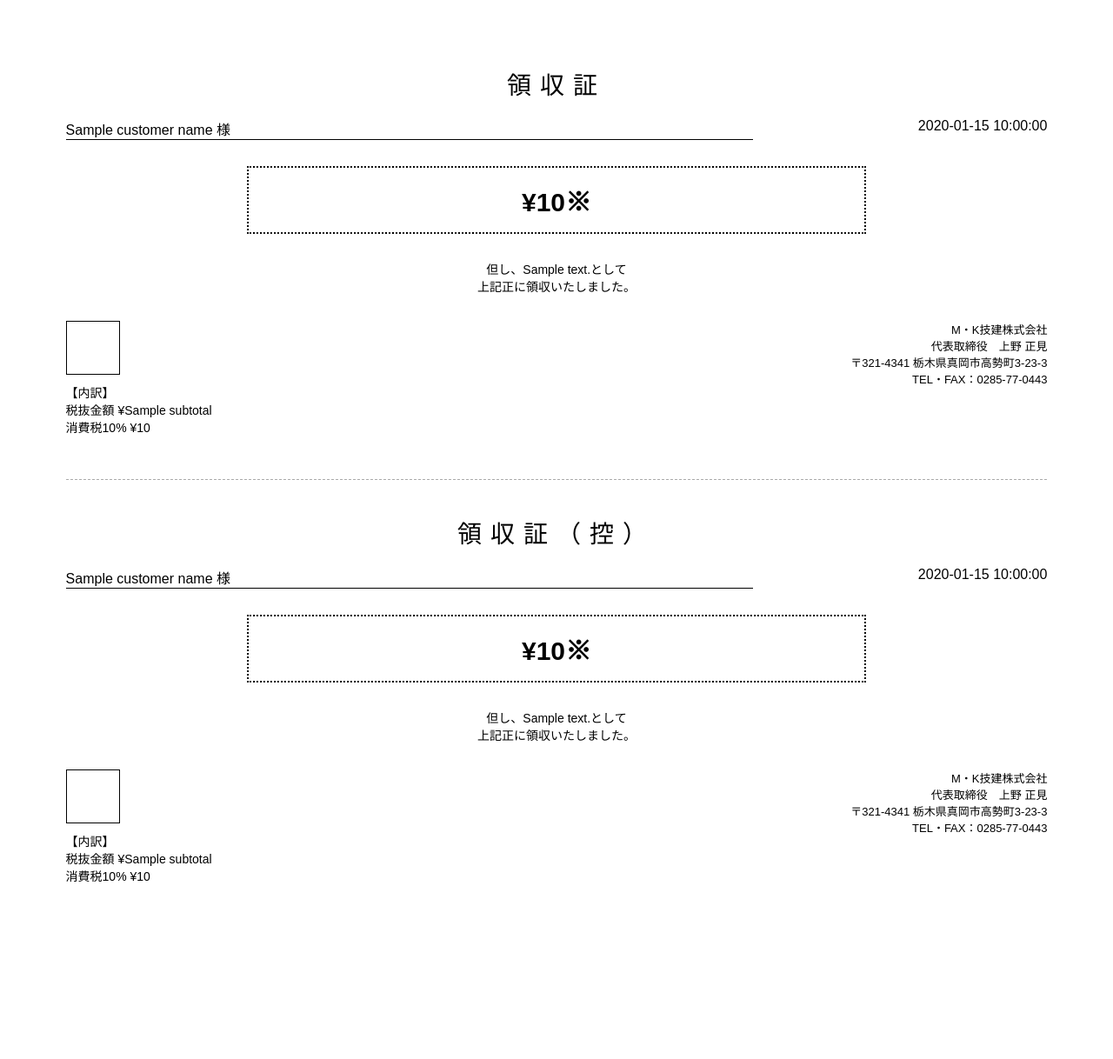
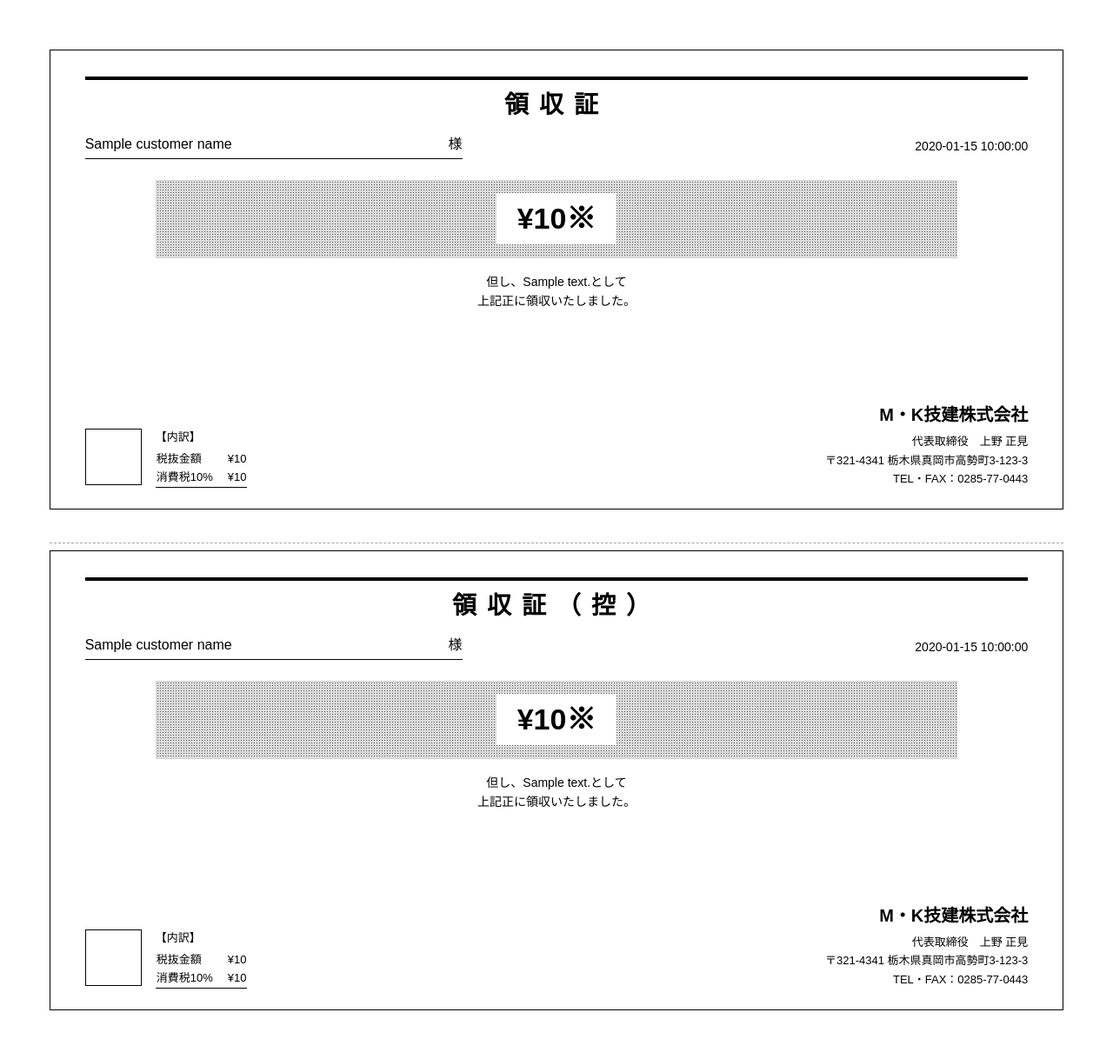
Before and after one commit to SoPheap-sketch/companyquotations, a FastAPI app: template app/templates/receipt_pdf.html in a window 1280 px wide. Shown: the whole page at 87% size. Before the commit the page ends 1015 px from the top, so only its background shows below. Run offline with FastAPI, Linux system fonts and the light colour scheme; the template is opened without the code that fills it: most values are stand-ins (such as "Sample title", 1, 10 or a date in 2020); parts of the project's set-up code (start-up, migrations or seed data) failed here and were passed over; some libraries are stand-ins or nearby versions.

Commit message:
interface

```diff
--- a/app/templates/receipt_pdf.html
+++ b/app/templates/receipt_pdf.html
@@ -2,189 +2,157 @@
 <html lang="ja">
 <head>
 <meta charset="utf-8">
+<script src="https://cdn.tailwindcss.com"></script>
+
 <style>
-@page { size: A4; margin: 0; }
-
+@page {
+    size: A4;
+    margin: 0;
+}
 body {
     font-family: "Meiryo", "MS Gothic", sans-serif;
-    margin: 0;
-    padding: 20mm;
-}
-
-.receipt-section {
-    margin-bottom: 50px;
-}
-
-/* TITLE */
-.title {
-    text-align: center;
-    font-size: 28px;
-    letter-spacing: 10px;
-    margin-bottom: 20px;
-}
-
-/* TOP */
-.top-info {
-    width: 100%;
-}
-
-.client-name {
-    float: left;
-    width: 70%;
-    font-size: 16px;
-    border-bottom: 1px solid #000;
-}
-
-.issue-date {
-    float: right;
-    width: 25%;
-    text-align: right;
-}
-
-/* CLEAR FLOAT */
-.clear { clear: both; }
-
-/* AMOUNT */
-.amount-box {
-    margin: 30px auto;
-    width: 60%;
-    border: 2px dotted #000;
-    text-align: center;
-    padding: 15px;
-    font-size: 30px;
-    font-weight: bold;
-}
-
-/* DESCRIPTION */
-.details {
-    text-align: center;
-    font-size: 14px;
-    margin-bottom: 30px;
-}
-
-/* BOTTOM LAYOUT */
-.bottom {
-    width: 100%;
-}
-
-.left {
-    float: left;
-    width: 50%;
-    font-size: 14px;
-}
-
-.right {
-    float: right;
-    width: 45%;
-    text-align: right;
-    font-size: 13px;
-}
-
-.stamp {
-    width: 60px;
-    height: 60px;
-    border: 1px solid #000;
-    margin-bottom: 10px;
-}
-
-/* CUT LINE */
-.cut-line {
-    border-top: 1px dashed #aaa;
-    margin: 40px 0;
+    -webkit-print-color-adjust: exact;
+    print-color-adjust: exact;
 }
 </style>
 </head>
 
-<body>
+<body class="bg-white p-[15mm]">
 
 <!-- ===== RECEIPT ===== -->
-<div class="receipt-section">
+<div class="border border-black p-[30px_40px] h-[140mm] relative mb-[10mm]">
 
-<div class="title">領収証</div>
+    <!-- TOP LINE -->
+    <div class="border-t-[4px] border-black mb-2"></div>
 
-<div class="top-info">
-    <div class="client-name">{{ customer_name }} 様</div>
-    <div class="issue-date">{{ issue_date }}</div>
+    <!-- TITLE -->
+    <div class="text-center text-[28px] font-bold tracking-[12px] mb-3">
+        領収証
     </div>
 
-<div class="clear"></div>
-
-<div class="amount-box">
-    ¥{{ "{:,}".format(amount|int) }}※
+    <!-- HEADER ROW -->
+    <div class="flex justify-between items-center mt-2">
+        <div class="flex justify-between border-b border-black w-[40%] text-[16px] pb-1">
+            <span>{{ customer_name }}</span>
+            <span>様</span>
+        </div>
+        <div class="text-[14px]">
+            {{ issue_date }}
+        </div>
     </div>
 
-<div class="details">
+    <!-- AMOUNT -->
+    <div class="mt-6 mx-auto w-[85%] h-[90px] flex items-center justify-center border border-gray-300"
+         style="background-image: radial-gradient(#555 0.8px, transparent 0.8px); background-size: 3px 3px; background-color:#dcdcdc;">
+        <div class="bg-white px-6 py-1 text-[34px] font-bold">
+            ¥{{ "{:,}".format(amount) }}※
+        </div>
+    </div>
+
+    <!-- DESCRIPTION -->
+    <div class="text-center text-[14px] leading-relaxed mt-4">
         但し、{{ description }}として<br>
         上記正に領収いたしました。
     </div>
 
-<div class="bottom">
+    <!-- BOTTOM -->
+    <div class="absolute bottom-6 left-10 right-10 flex justify-between items-end">
 
         <!-- LEFT -->
-    <div class="left">
-        <div class="stamp"></div>
+        <div class="flex items-start">
+            <div class="w-[65px] h-[65px] border border-black mr-4"></div>
 
-        【内訳】<br>
-        税抜金額 ¥{{ subtotal }}<br>
-        消費税10% ¥{{ tax }}
+            <div class="text-[13px]">
+                <div>【内訳】</div>
+                <table class="mt-1">
+                    <tr>
+                        <td class="pr-4">税抜金額</td>
+                        <td class="text-right">¥{{ "{:,}".format(subtotal) }}</td>
+                    </tr>
+                    <tr>
+                        <td class="pr-4 border-b border-black">消費税10%</td>
+                        <td class="text-right border-b border-black">¥{{ "{:,}".format(tax) }}</td>
+                    </tr>
+                </table>
+            </div>
         </div>
 
         <!-- RIGHT -->
-    <div class="right">
-        M・K技建株式会社<br>
-        代表取締役　上野 正見<br>
-        〒321-4341 栃木県真岡市高勢町3-23-3<br>
-        TEL・FAX：0285-77-0443
+        <div class="text-right text-[13px] leading-relaxed">
+            <div class="text-[20px] font-bold mb-1">
+                M・K技建株式会社
+            </div>
+            <div>代表取締役　上野 正見</div>
+            <div>〒321-4341 栃木県真岡市高勢町3-123-3</div>
+            <div>TEL・FAX：0285-77-0443</div>
         </div>
 
     </div>
 
-<div class="clear"></div>
-
 </div>
 
-<div class="cut-line"></div>
+<!-- CUT LINE -->
+<div class="border-t border-dashed border-gray-400 my-2"></div>
 
 <!-- ===== COPY ===== -->
-<div class="receipt-section">
+<div class="border border-black p-[30px_40px] h-[140mm] relative">
 
-<div class="title">領収証（控）</div>
+    <div class="border-t-[4px] border-black mb-2"></div>
 
-<!-- SAME CONTENT -->
-<div class="top-info">
-    <div class="client-name">{{ customer_name }} 様</div>
-    <div class="issue-date">{{ issue_date }}</div>
+    <div class="text-center text-[28px] font-bold tracking-[12px] mb-3">
+        領収証（控）
     </div>
 
-<div class="clear"></div>
-
-<div class="amount-box">
-    ¥{{ "{:,}".format(amount|int) }}※
+    <div class="flex justify-between items-center mt-2">
+        <div class="flex justify-between border-b border-black w-[40%] text-[16px] pb-1">
+            <span>{{ customer_name }}</span>
+            <span>様</span>
+        </div>
+        <div class="text-[14px]">
+            {{ issue_date }}
+        </div>
     </div>
 
-<div class="details">
+    <div class="mt-6 mx-auto w-[85%] h-[90px] flex items-center justify-center border border-gray-300"
+         style="background-image: radial-gradient(#555 0.8px, transparent 0.8px); background-size: 3px 3px; background-color:#dcdcdc;">
+        <div class="bg-white px-6 py-1 text-[34px] font-bold">
+            ¥{{ "{:,}".format(amount) }}※
+        </div>
+    </div>
+
+    <div class="text-center text-[14px] leading-relaxed mt-4">
         但し、{{ description }}として<br>
         上記正に領収いたしました。
     </div>
 
-<div class="bottom">
-    <div class="left">
-        <div class="stamp"></div>
+    <div class="absolute bottom-6 left-10 right-10 flex justify-between items-end">
+        <div class="flex items-start">
+            <div class="w-[65px] h-[65px] border border-black mr-4"></div>
 
-        【内訳】<br>
-        税抜金額 ¥{{ subtotal }}<br>
-        消費税10% ¥{{ tax }}
-    </div>
-
-    <div class="right">
-        M・K技建株式会社<br>
-        代表取締役　上野 正見<br>
-        〒321-4341 栃木県真岡市高勢町3-23-3<br>
-        TEL・FAX：0285-77-0443
+            <div class="text-[13px]">
+                <div>【内訳】</div>
+                <table class="mt-1">
+                    <tr>
+                        <td class="pr-4">税抜金額</td>
+                        <td class="text-right">¥{{ "{:,}".format(subtotal) }}</td>
+                    </tr>
+                    <tr>
+                        <td class="pr-4 border-b border-black">消費税10%</td>
+                        <td class="text-right border-b border-black">¥{{ "{:,}".format(tax) }}</td>
+                    </tr>
+                </table>
             </div>
         </div>
 
-<div class="clear"></div>
+        <div class="text-right text-[13px] leading-relaxed">
+            <div class="text-[20px] font-bold mb-1">
+                M・K技建株式会社
+            </div>
+            <div>代表取締役　上野 正見</div>
+            <div>〒321-4341 栃木県真岡市高勢町3-123-3</div>
+            <div>TEL・FAX：0285-77-0443</div>
+        </div>
+    </div>
 
 </div>
 
```
Also changed, not shown: app/pdf_utils.py (+30 -4 lines), app/routes/invoices.py (+69 -29 lines), app/routes/receipts.py (+47 -46 lines). Lines whose indentation alone changed are shown as unchanged.
